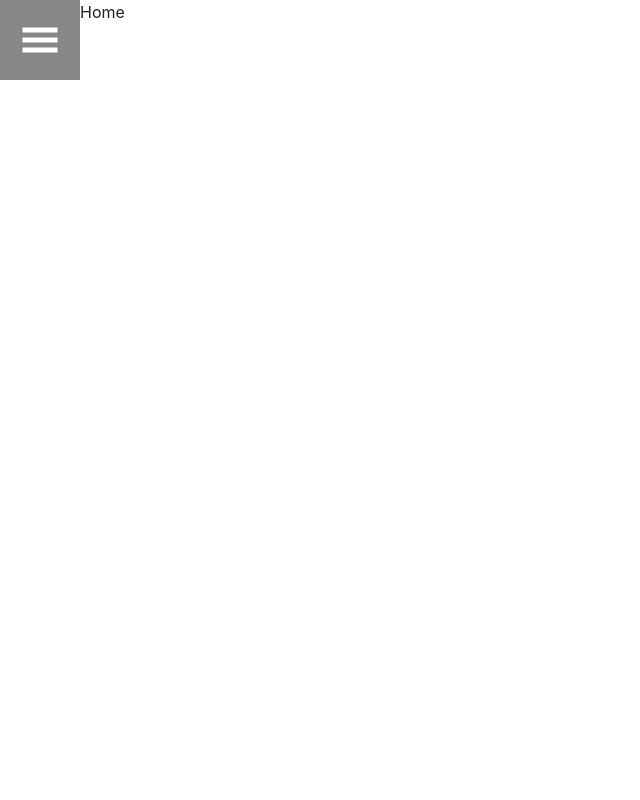
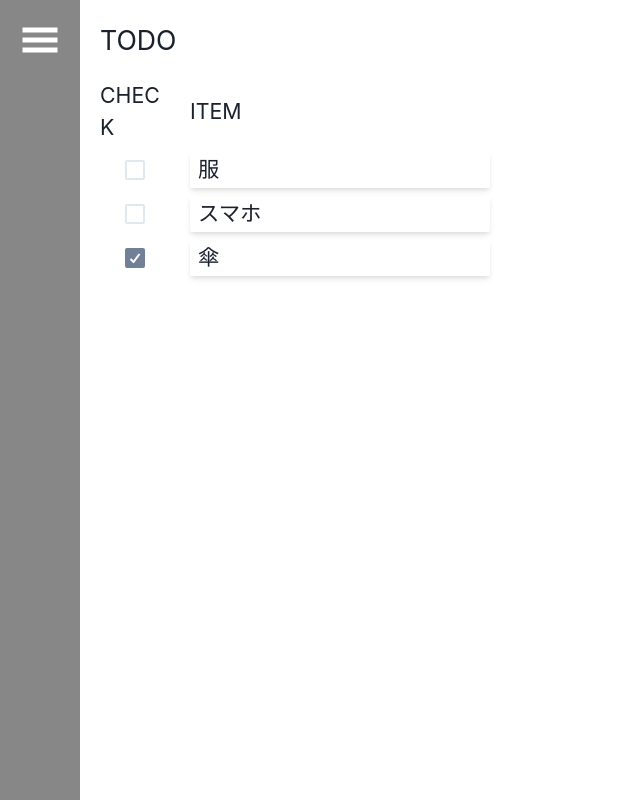
Before and after one commit to nanahiryu/mizu_simple_checklist, a React (Create React App) app: page / in a window 1280 px wide. Shown: the whole page, without its empty margins (0-640 px from the left). Built offline with nearby package versions, Linux system fonts and the light colour scheme.

Commit message:
追加ボタン、削除ボタン以外の実装完了

```diff
--- a/src/Router/Router.tsx
+++ b/src/Router/Router.tsx
@@ -7,11 +7,11 @@ import { Home } from "../components/pages/Home";
 export const Router = () => {
   return (
     <>
-      <Flex>
-        <Flex w="80px" bg="#878787">
+      <Flex h="full">
+        <Flex w="80px" h="full" bg="#878787">
           <Sidebar />
         </Flex>
-        <Flex>
+        <Flex w="calc(100% - 80px)" h="full">
           <Routes>
             <Route path="/" element={<Home />} />
           </Routes>
--- a/src/components/pages/Home.tsx
+++ b/src/components/pages/Home.tsx
@@ -1,5 +1,82 @@
-import React from "react";
+import { Checkbox, Flex, HStack, Input, Stack, Text } from "@chakra-ui/react";
+import React, { useEffect, useState } from "react";
+
+type Item = {
+  id: number;
+  isChecked: boolean;
+  name: string;
+};
+
+const ItemDemo = [
+  {
+    id: 1,
+    isChecked: false,
+    name: "服",
+  },
+  {
+    id: 2,
+    isChecked: false,
+    name: "スマホ",
+  },
+  {
+    id: 3,
+    isChecked: true,
+    name: "傘",
+  },
+];
 
 export const Home = () => {
-  return <div>Home</div>;
+  const [todoItems, setTodoItems] = useState<Item[]>(ItemDemo);
+  const handleCheck = (e: React.ChangeEvent<HTMLInputElement>, id: number) => {
+    const newTodoItems = todoItems.map((item) => {
+      if (item.id === id) {
+        item.isChecked = e.target.checked;
+      }
+      return item;
+    });
+    setTodoItems(newTodoItems);
+    console.log(todoItems);
+  };
+  useEffect(() => {
+    setTodoItems(ItemDemo);
+    console.log(todoItems);
+  }, []);
+  return (
+    <>
+      <Flex w="full" h="full" direction="column" p="20px">
+        <Text fontSize="20pt">TODO</Text>
+        <Stack mt="20px">
+          <HStack spacing="20px">
+            <Text w="70px" fontSize="16pt">
+              CHECK
+            </Text>
+            <Text fontSize="16pt">ITEM</Text>
+          </HStack>
+          {todoItems.map((item) => (
+            <HStack key={item.id} spacing="20px">
+              <Flex w="70px" align="center" justify="center">
+                <Checkbox
+                  size="lg"
+                  colorScheme="gray"
+                  defaultChecked={item.isChecked}
+                  checked={item.isChecked}
+                  onChange={(e) => handleCheck(e, item.id)}
+                />
+              </Flex>
+              <Flex
+                align="start"
+                w="300px"
+                py="2px"
+                pl="8px"
+                borderRadius="sm"
+                shadow="md"
+              >
+                <Text fontSize="16pt">{item.name}</Text>
+              </Flex>
+            </HStack>
+          ))}
+        </Stack>
+      </Flex>
+    </>
+  );
 };
```
